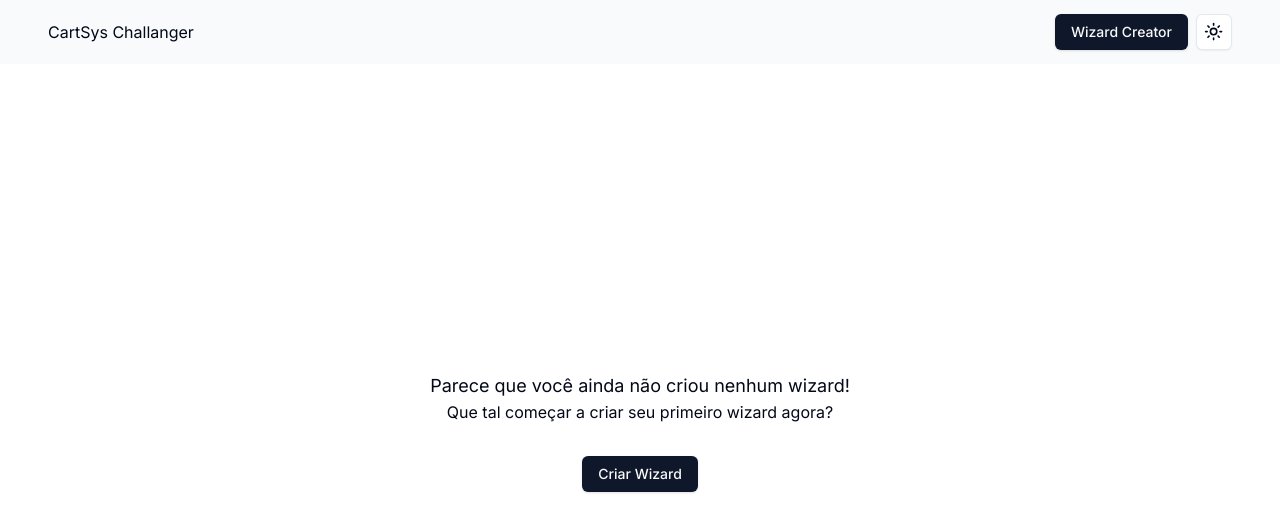
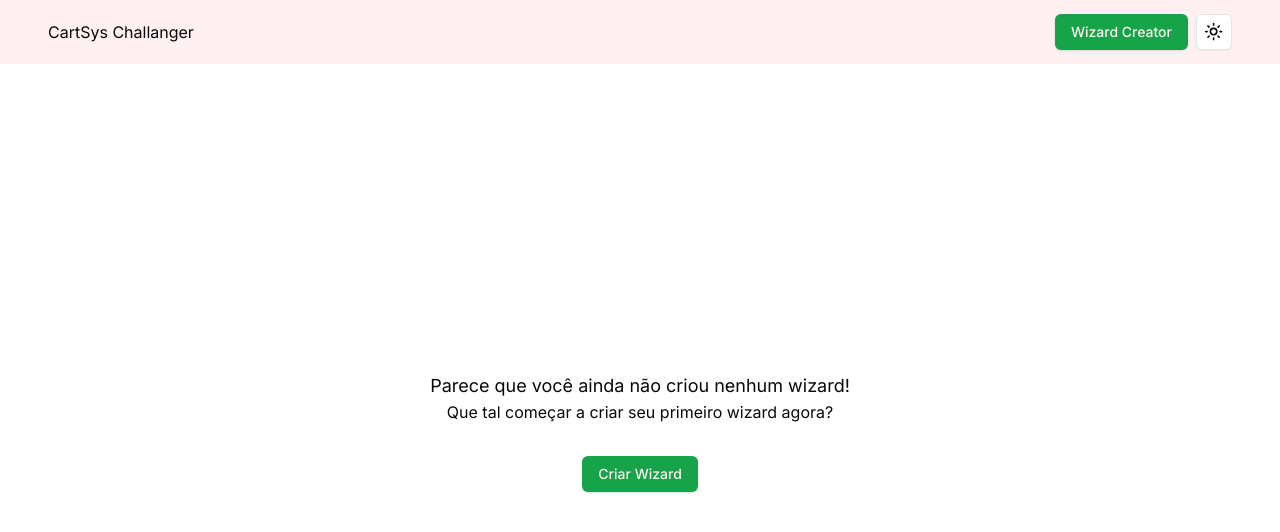
Before and after one commit to tassiomr/cartsys, a Next.js app: page / in a window 1280 px wide. Shown: the top 532 px of the page. Built offline with nearby package versions, Linux system fonts and the light colour scheme.

Commit message:
feature: finished new viewer page

```diff
--- a/src/app/globals.css
+++ b/src/app/globals.css
@@ -5,47 +5,47 @@
 @layer base {
   :root {
     --background: 0 0% 100%;
-    --foreground: 222.2 84% 4.9%;
+    --foreground: 240 10% 3.9%;
     --card: 0 0% 100%;
-    --card-foreground: 222.2 84% 4.9%;
+    --card-foreground: 240 10% 3.9%;
     --popover: 0 0% 100%;
-    --popover-foreground: 222.2 84% 4.9%;
-    --primary: 222.2 47.4% 11.2%;
-    --primary-foreground: 210 40% 98%;
-    --secondary: 210 40% 96.1%;
-    --secondary-foreground: 222.2 47.4% 11.2%;
-    --muted: 210 40% 96.1%;
-    --muted-foreground: 215.4 16.3% 46.9%;
-    --accent: 210 40% 96.1%;
-    --accent-foreground: 222.2 47.4% 11.2%;
+    --popover-foreground: 240 10% 3.9%;
+    --primary: 142.1 76.2% 36.3%;
+    --primary-foreground: 355.7 100% 97.3%;
+    --secondary: 240 4.8% 95.9%;
+    --secondary-foreground: 240 5.9% 10%;
+    --muted: 240 4.8% 95.9%;
+    --muted-foreground: 240 3.8% 46.1%;
+    --accent: 240 4.8% 95.9%;
+    --accent-foreground: 240 5.9% 10%;
     --destructive: 0 84.2% 60.2%;
-    --destructive-foreground: 210 40% 98%;
-    --border: 214.3 31.8% 91.4%;
-    --input: 214.3 31.8% 91.4%;
-    --ring: 222.2 84% 4.9%;
+    --destructive-foreground: 0 0% 98%;
+    --border: 240 5.9% 90%;
+    --input: 240 5.9% 90%;
+    --ring: 142.1 76.2% 36.3%;
     --radius: 0.5rem;
   }
 
   .dark {
-    --background: 222.2 84% 4.9%;
-    --foreground: 210 40% 98%;
-    --card: 222.2 84% 4.9%;
-    --card-foreground: 210 40% 98%;
-    --popover: 222.2 84% 4.9%;
-    --popover-foreground: 210 40% 98%;
-    --primary: 210 40% 98%;
-    --primary-foreground: 222.2 47.4% 11.2%;
-    --secondary: 217.2 32.6% 17.5%;
-    --secondary-foreground: 210 40% 98%;
-    --muted: 217.2 32.6% 17.5%;
-    --muted-foreground: 215 20.2% 65.1%;
-    --accent: 217.2 32.6% 17.5%;
-    --accent-foreground: 210 40% 98%;
+    --background: 20 14.3% 4.1%;
+    --foreground: 0 0% 95%;
+    --card: 24 9.8% 10%;
+    --card-foreground: 0 0% 95%;
+    --popover: 0 0% 9%;
+    --popover-foreground: 0 0% 95%;
+    --primary: 142.1 70.6% 45.3%;
+    --primary-foreground: 144.9 80.4% 10%;
+    --secondary: 240 3.7% 15.9%;
+    --secondary-foreground: 0 0% 98%;
+    --muted: 0 0% 15%;
+    --muted-foreground: 240 5% 64.9%;
+    --accent: 12 6.5% 15.1%;
+    --accent-foreground: 0 0% 98%;
     --destructive: 0 62.8% 30.6%;
-    --destructive-foreground: 210 40% 98%;
-    --border: 217.2 32.6% 17.5%;
-    --input: 217.2 32.6% 17.5%;
-    --ring: 212.7 26.8% 83.9;
+    --destructive-foreground: 0 85.7% 97.3%;
+    --border: 240 3.7% 15.9%;
+    --input: 240 3.7% 15.9%;
+    --ring: 142.4 71.8% 29.2%;
   }
 }
 
--- a/src/app/page.tsx
+++ b/src/app/page.tsx
@@ -15,17 +15,25 @@ export default function Page() {
     navigation.push(`/viewer/${id}`);
   };
 
+  console.log(wizards);
+
   return (
     <div className="w-full h-full pt-[6rem] px-12 pb-8">
       {wizards.length ? (
         <div className="grid grid-cols-1 sm:grid-cols-2 md:grid-cols-3 lg:grid-cols-4 gap-4">
           {wizards.map((wizard, index) => (
             <Card onClick={() => handleOpenWizard(wizard.id)}>
-              <CardHeader className="bg-indigo-200 rounded-tr-sm rounded-tl-sm"></CardHeader>
+              <CardHeader className="bg-primary rounded-tr-sm rounded-tl-sm"></CardHeader>
               <CardDescription className="p-4 flex flex-col gap-2">
                 <Label>Orientarion: {wizard.orientation}</Label>
                 <Label>Pages: {wizard.pages.length}</Label>
                 <Label>All Component List: Soon</Label>
+                {wizard.createdAt && (
+                  <Label>
+                    Created at:{" "}
+                    {new Date(wizard?.createdAt).toLocaleDateString()}
+                  </Label>
+                )}
               </CardDescription>
             </Card>
           ))}
--- /dev/null
+++ b/src/app/viewer/[id]/ComponentBuilder.tsx
@@ -0,0 +1,13 @@
+import { components } from "@/components/ui";
+import { Component } from "@/types/components";
+
+type ComponentBuilderType = {
+  component: Component;
+};
+
+export default function ComponentBuilder({ component }: ComponentBuilderType) {
+  const Component = components[component.type];
+
+  console.log(component);
+  return <Component {...component.props} />;
+}
--- a/src/app/viewer/[id]/page.tsx
+++ b/src/app/viewer/[id]/page.tsx
@@ -9,6 +9,8 @@ import { useRouter } from "next/navigation";
 import { useCallback, useEffect, useState } from "react";
 import { tv } from "tailwind-variants";
 import NotFoundPage from "../not-found";
+import ComponentBuilder from "./ComponentBuilder";
+import { create } from "zustand";
 
 const styles = tv({
   base: "w-full h-content flex items-center pt-[6rem]",
@@ -44,6 +46,14 @@ export default function Viewer({ params }: { params: { id: string } }) {
     mountPage();
   }, [mountPage]);
 
+  const handleBackward = () => {
+    setStep((state) => state - 1);
+  };
+
+  const handleForward = () => {
+    setStep((state) => state + 1);
+  };
+
   if (!wizard) {
     return <NotFoundPage />;
   }
@@ -62,20 +72,22 @@ export default function Viewer({ params }: { params: { id: string } }) {
         orientation={wizard.orientation}
         current={currentStep}
         totalSteps={wizard.pages.length}
+        onBackward={handleBackward}
+        onForward={handleForward}
       />
       <div className="lg:w-1/2 md:w-1/2 sm:w-full max-[650px]:w-full max-[650px]:p-8 sm:p-8">
         <h1 className="lg:text-3xl md:text-2xl sm:text-xl font-bold mb-8 mt-6">
           {currentPage?.title}
         </h1>
 
-        <div className="w-full flex flex-col gap-4 mt-8"></div>
+        <div className="w-full flex flex-col gap-4 mt-8">
+          {currentPage?.components.map((component) => {
+            return (
+              <ComponentBuilder component={component} key={component.id} />
+            );
+          })}
+        </div>
         <footer className="flex justify-center items-center py-4 sm:py-8 md:py-0 md:px-4 w-full gap-4 mt-10">
-          {currentStep !== wizard.pages.length && (
-            <Button onClick={() => setStep((step) => step + 1)}>Next</Button>
-          )}
-          {currentStep > 1 && (
-            <Button onClick={() => setStep((step) => step - 1)}>Back</Button>
-          )}
           {currentStep === wizard.pages.length && (
             <Button onClick={() => console.log(store.getForm())}>Finish</Button>
           )}
--- a/src/app/wizard-creator/components/PageName.tsx
+++ b/src/app/wizard-creator/components/PageName.tsx
@@ -1,6 +1,6 @@
 import { Button } from "@/components/ui/button";
 import { Input } from "@/components/ui/input";
-import { Page } from "@/types/pages";
+import { Page } from "@/types/wizard";
 import { useState } from "react";
 
 export default function PageName({
--- a/src/app/wizard-creator/page.tsx
+++ b/src/app/wizard-creator/page.tsx
@@ -28,6 +28,9 @@ export default function HomePage() {
     setOrientation,
   } = createWizard();
 
+  const navigation = useRouter();
+  const appStore = useAppStore();
+
   const [formStatus, setFormStatus] = useState<{
     isOpen: boolean;
     componentType: ComponentsType;
@@ -40,11 +43,14 @@ export default function HomePage() {
     }
   }, [id]);
 
-  const navigation = useRouter();
-  const appStore = useAppStore();
-
   const onSave = () => {
-    appStore.createWizard({ id, pages, orientation });
+    const { id, pages, orientation, createdAt } = createWizard.getState();
+    appStore.createWizard({
+      id,
+      pages,
+      orientation,
+      createdAt,
+    });
 
     navigation.replace(`/viewer/${id}`);
     reset();
@@ -83,6 +89,8 @@ export default function HomePage() {
     setFormStatus({ componentType, pageId, isOpen: true });
   };
 
+  console.log(pages);
+
   return (
     <div className="w-full flex h-auto pt-[4rem]">
       <div className={mainStyle()}>
--- a/src/components/shared/stepper.tsx
+++ b/src/components/shared/stepper.tsx
@@ -2,12 +2,21 @@ import { cn } from "@/lib/utils";
 import { Orientation } from "@/types/wizard";
 import React from "react";
 import { tv } from "tailwind-variants";
+import { Label } from "../ui/label";
+import {
+  ChevronDown,
+  ChevronLeft,
+  ChevronRight,
+  ChevronUp,
+} from "lucide-react";
+import { Button } from "../ui/button";
 
 const mainStyle = tv({
   base: "flex flex-row w-full justify-center items-center gap-2",
   variants: {
     orientation: {
       [Orientation.horizontal]: "",
+      [Orientation.none]: "",
       [Orientation.vertical]: "flex-col w-1/6",
     },
   },
@@ -34,24 +43,54 @@ const dotStyle = tv({
     orientation: {
       [Orientation.vertical]: "h-[20px] w-[1px]",
       [Orientation.horizontal]: "h-[1px] w-[30px]",
+      [Orientation.none]: "",
     },
   },
 });
+
+const wrapperStyle = tv({
+  base: "flex justify-center items-center gap-2",
+  variants: {
+    orientation: {
+      [Orientation.vertical]: "flex-col",
+      [Orientation.horizontal]: "flex-row",
+      [Orientation.none]: "",
+    },
+  },
+});
+
+const iconsStyle = "h-8 w-8";
+const buttonStyle = "w-12 h-12 p-0";
 
 type StepperType = {
   current: number;
   totalSteps: number;
   orientation: Orientation;
+  onBackward: () => void;
+  onForward: () => void;
 };
+
 export default function Stepper({
   current,
   totalSteps,
   orientation,
+  onBackward,
+  onForward,
 }: StepperType) {
   const steps = Array.from({ length: totalSteps }, (_, index) => index + 1);
 
   return (
     <div className={mainStyle({ orientation })}>
+      {current > 1 ? (
+        <Button variant={"ghost"} className={buttonStyle} onClick={onBackward}>
+          {orientation === Orientation.horizontal ? (
+            <ChevronLeft className={iconsStyle} />
+          ) : (
+            <ChevronUp className={iconsStyle} />
+          )}
+        </Button>
+      ) : null}
+
       {steps.map((step) => {
         const status = step <= current ? "isComplete" : "isCurrent";
         const statusDot = step < current ? "isComplete" : "isCurrent";
@@ -60,15 +99,28 @@ export default function Stepper({
         });
         return (
           <React.Fragment key={step}>
+            <div className={wrapperStyle({ orientation })}>
               <div className={style} key={step}>
                 {step}
               </div>
+              <Label>Step</Label>
+            </div>
+
             {steps.length !== step ? (
               <div className={dotStyle({ status: statusDot, orientation })} />
             ) : null}
           </React.Fragment>
         );
       })}
+      {current < totalSteps && (
+        <Button variant={"ghost"} className={buttonStyle} onClick={onForward}>
+          {orientation === Orientation.horizontal ? (
+            <ChevronRight className={iconsStyle} />
+          ) : (
+            <ChevronDown className={iconsStyle} />
+          )}
+        </Button>
+      )}
     </div>
   );
 }
--- a/src/store/useCreateWizard.ts
+++ b/src/store/useCreateWizard.ts
@@ -15,6 +15,7 @@ const initialState: Wizard = {
   pages: [] as Wizard["pages"],
   id: "",
   orientation: Orientation.none,
+  createdAt: new Date(),
 };
 
 export const createWizard = create<Wizard & Action>((set) => ({
--- a/src/types/wizard.ts
+++ b/src/types/wizard.ts
@@ -18,6 +18,7 @@ const WizardSchema = z.object({
   id: z.string().cuid().optional().default(cuid()),
   pages: z.array(PageSchema),
   orientation: z.nativeEnum(Orientation),
+  createdAt: z.date().default(new Date()),
 });
 
 type Wizard = z.infer<typeof WizardSchema>;
```
Also changed, not shown: src/app/wizard-creator/components/PageBuilder.tsx (+2 -8 lines). Lines whose indentation alone changed are shown as unchanged.
